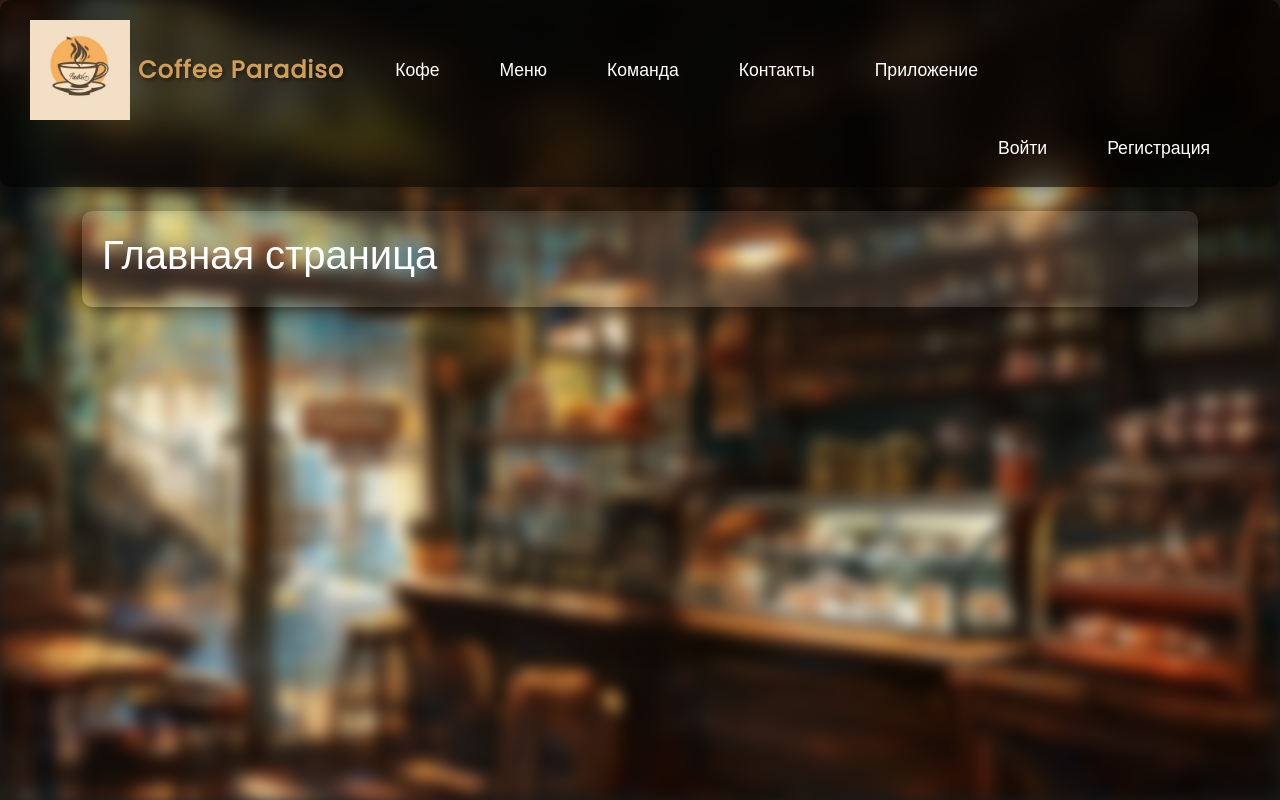
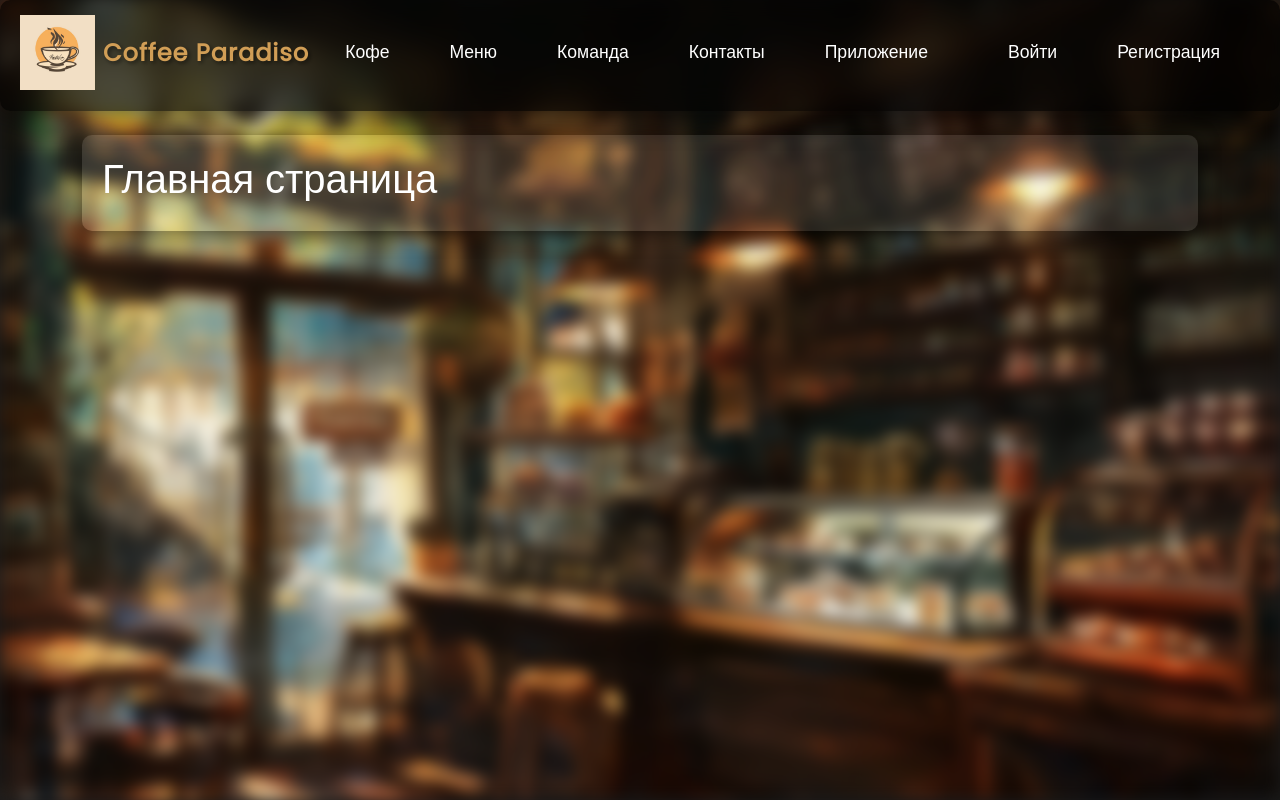
Before and after one commit to J0muty/Caffetteria_Paradisiaca, a Django app: page / in a window 1280 px wide. Run offline with Django 5.2, Linux system fonts and the light colour scheme.

Commit message:
update css and html

```diff
--- a/Coffee/Coffee/settings.py
+++ b/Coffee/Coffee/settings.py
@@ -123,6 +123,6 @@ AUTHENTICATION_BACKENDS = [
     'django.contrib.auth.backends.ModelBackend',
 ]
 
-LOGIN_URL = 'login'  # Имя маршрута для страницы логина
-LOGIN_REDIRECT_URL = 'profile'  # Имя маршрута после успешного логина
+LOGIN_URL = 'login'
+LOGIN_REDIRECT_URL = 'profile'
 SESSION_ENGINE = 'django.contrib.sessions.backends.db'
--- a/Coffee/main/templates/main/base.html
+++ b/Coffee/main/templates/main/base.html
@@ -3,6 +3,7 @@
 <html lang="ru">
 <head>
     <meta charset="UTF-8">
+    <meta name="viewport" content="width=device-width, initial-scale=1">
     <title>{% block title %}Coffee Paradiso{% endblock %}</title>
     <link href="https://cdn.jsdelivr.net/npm/bootstrap@5.3.3/dist/css/bootstrap.min.css" rel="stylesheet">
     <link href="https://fonts.googleapis.com/css2?family=Playfair+Display:wght@400&family=Lobster&family=Raleway:wght@400&family=Merriweather:wght@400&family=Poppins:wght@400&display=swap" rel="stylesheet">
@@ -10,17 +11,16 @@
         body {
             margin: 0;
             position: relative;
-            overflow: hidden;
-            height: 100vh;
+            overflow-x: hidden;
             background-color: #1a1a1a;
             font-family: 'Poppins', sans-serif;
         }
         .background {
-            position: absolute;
+            position: fixed;
             top: 0;
             left: 0;
-            right: 0;
-            bottom: 0;
+            width: 100%;
+            height: 100%;
             background: url('{% static "main/background1.jpg" %}') no-repeat center center fixed;
             background-size: cover;
             filter: blur(8px);
@@ -56,16 +56,14 @@
             letter-spacing: 1px;
             text-shadow: 2px 2px 4px rgba(0, 0, 0, 0.5);
         }
-        .navbar {
+        .navbar-custom {
             background-color: rgba(0, 0, 0, 0.7);
             border-radius: 10px;
-            padding: 15px 30px;
+            padding: 10px 20px;
             backdrop-filter: blur(15px);
             box-shadow: 0 4px 30px rgba(0, 0, 0, 0.7);
-        }
-        .navbar-brand {
-            display: flex;
-            align-items: center;
+            position: relative;
+            z-index: 1050;
         }
         .content {
             color: #fff;
@@ -74,11 +72,13 @@
             border-radius: 10px;
             background-color: rgba(255, 255, 255, 0.1);
             box-shadow: 0 4px 20px rgba(0, 0, 0, 0.5);
+            margin-top: 20px;
         }
         .dropdown-menu {
             border-radius: 8px;
             background-color: rgba(255, 255, 255, 0.9);
             box-shadow: 0 4px 20px rgba(0, 0, 0, 0.3);
+            z-index: 1060; /* Увеличен для обеспечения отображения поверх навбара */
         }
         .dropdown-item {
             color: #4B3D3D;
@@ -103,21 +106,26 @@
 <body>
     <div class="background"></div>
 
-    <nav class="navbar d-flex flex-column flex-md-row align-items-center pb-3 mb-4 nav-central">
+    <nav class="navbar navbar-expand-md navbar-custom d-flex flex-column flex-md-row align-items-center pb-3 mb-4">
         <a href="{% url 'index' %}" class="d-flex align-items-center link-body-emphasis text-decoration-none navbar-brand">
-            <img src="{% static 'main/logo.png' %}" alt="Coffee Paradiso Logo" width="100" height="100" class="me-2">
+            <img src="{% static 'main/logo.png' %}" alt="Coffee Paradiso Logo" class="img-fluid me-2" width="75" height="75">
             <span class="fs-4">Coffee Paradiso</span>
         </a>
-        <div class="d-inline-flex mt-2 mt-md-0 nav-central">
+        <button class="navbar-toggler" type="button" data-bs-toggle="collapse" data-bs-target="#navbarNav"
+                aria-controls="navbarNav" aria-expanded="false" aria-label="Переключить навигацию">
+            <span class="navbar-toggler-icon"></span>
+        </button>
+        <div class="collapse navbar-collapse" id="navbarNav">
+            <div class="d-flex">
                 <a class="nav-link" href="{% url 'coffee' %}">Кофе</a>
                 <a class="nav-link" href="{% url 'menu' %}">Меню</a>
                 <a class="nav-link" href="{% url 'team' %}">Команда</a>
                 <a class="nav-link" href="{% url 'contact' %}">Контакты</a>
                 <a class="nav-link" href="{% url 'application' %}">Приложение</a>
             </div>
-        <div class="d-inline-flex mt-2 mt-md-0 ms-auto">
+            <div class="d-flex ms-auto">
                 {% if user.is_authenticated %}
-                <div class="dropdown">
+                    <div class="dropdown ms-3">
                         <a class="nav-link dropdown-toggle" href="#" role="button" id="dropdownProfile" data-bs-toggle="dropdown" aria-expanded="false">
                             Профиль
                         </a>
@@ -131,9 +139,10 @@
                         </ul>
                     </div>
                 {% else %}
-                <a class="nav-link" href="{% url 'login' %}">Войти</a>
+                    <a class="nav-link ms-3" href="{% url 'login' %}">Войти</a>
                     <a class="nav-link" href="{% url 'register' %}">Регистрация</a>
                 {% endif %}
+            </div>
         </div>
     </nav>
 
```
Also changed, not shown: other parts of Coffee/main/templates/main/base.html (+5 -2 lines), Coffee/main/templates/main/dropdown-menu/manage_cards.html (+0 -23 lines), Coffee/main/templates/main/dropdown-menu/my_rewards.html (+0 -11 lines), Coffee/main/templates/main/dropdown-menu/order_history.html (+0 -10 lines), Coffee/main/templates/main/dropdown-menu/personal_info.html (+0 -10 lines), Coffee/main/templates/main/dropdown-menu/settings.html (+0 -10 lines), Coffee/db.sqlite3. Lines whose indentation alone changed are shown as unchanged.
